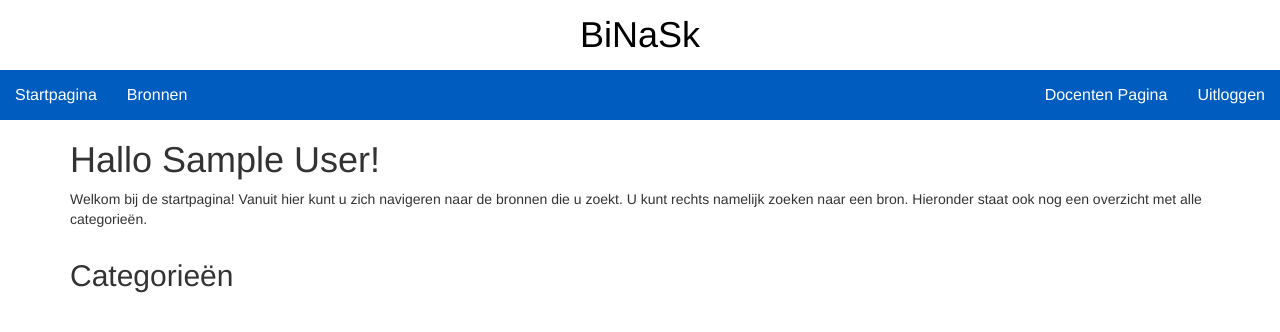
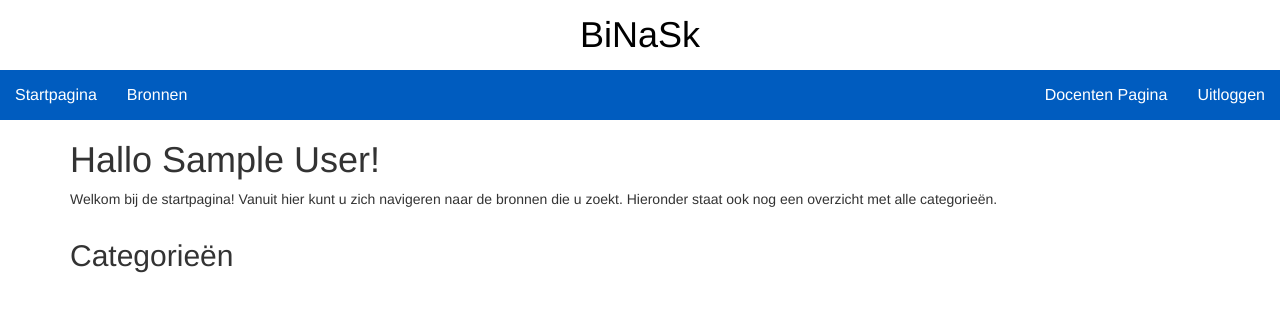
Before and after one commit to Binask/Binask-Website, a PHP site: page / in a window 1280 px wide. Shown: the top 332 px of the page. Run offline with PHP 8.4, Linux system fonts and the light colour scheme; the visitor is signed in with stand-in values (Sample User, id 1); data that the repository does not hold is empty; some web fonts are replaced.

Commit message:
Welkom tekst verandert

```diff
--- a/index.php
+++ b/index.php
@@ -7,7 +7,7 @@ include "head.php";
 <div class="container">
     <div class="row">
         <h1>Hallo <?php echo $user_firstname . '!'; ?></h1>
-        <p>Welkom bij de startpagina! Vanuit hier kunt u zich navigeren naar de bronnen die u zoekt. U kunt rechts namelijk zoeken naar een bron. Hieronder staat ook nog een overzicht met alle categorieën.</p>
+        <p>Welkom bij de startpagina! Vanuit hier kunt u zich navigeren naar de bronnen die u zoekt. Hieronder staat ook nog een overzicht met alle categorieën.</p>
         </div>
         <div class="categorieen">
             <h2>Categorieën</h2>
```
